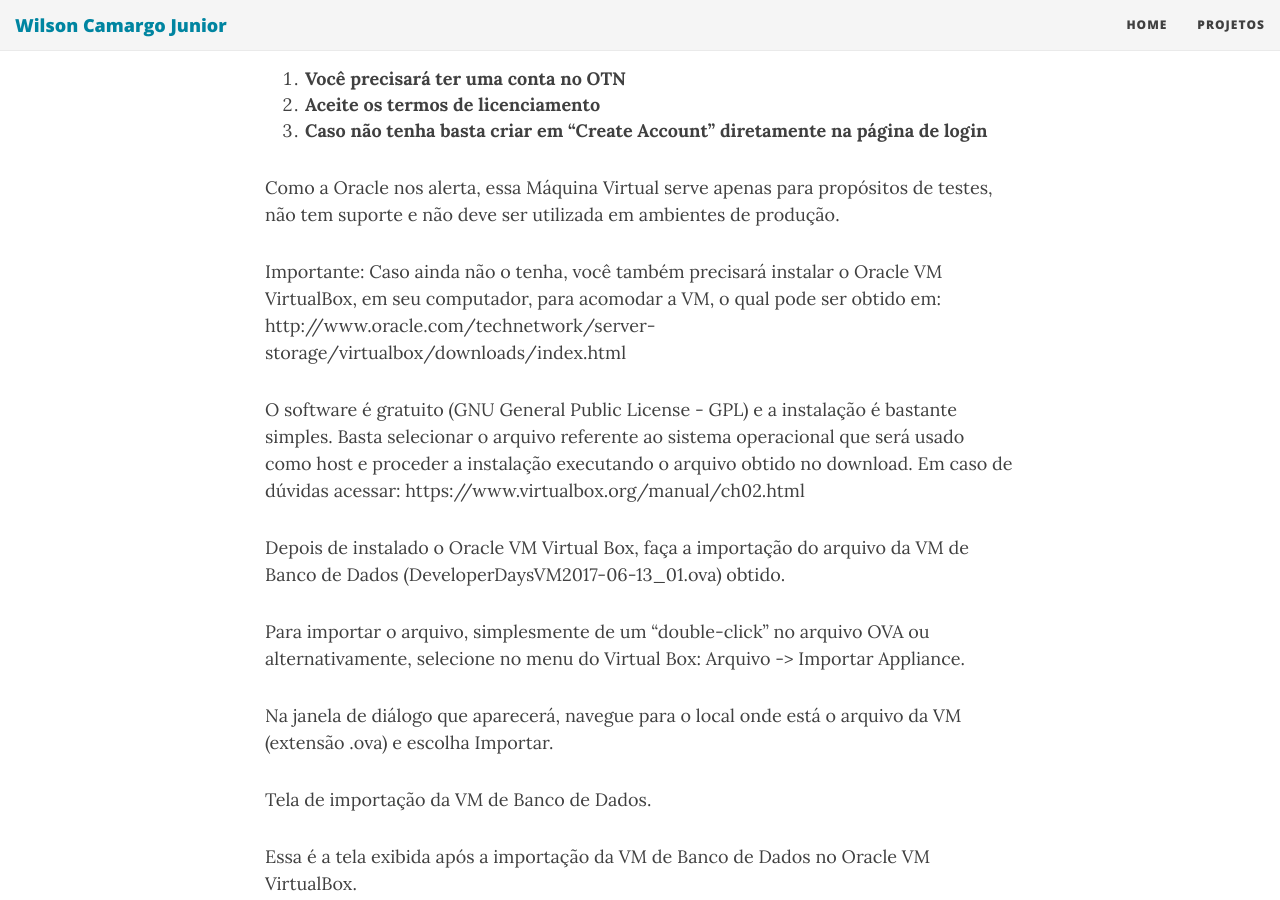
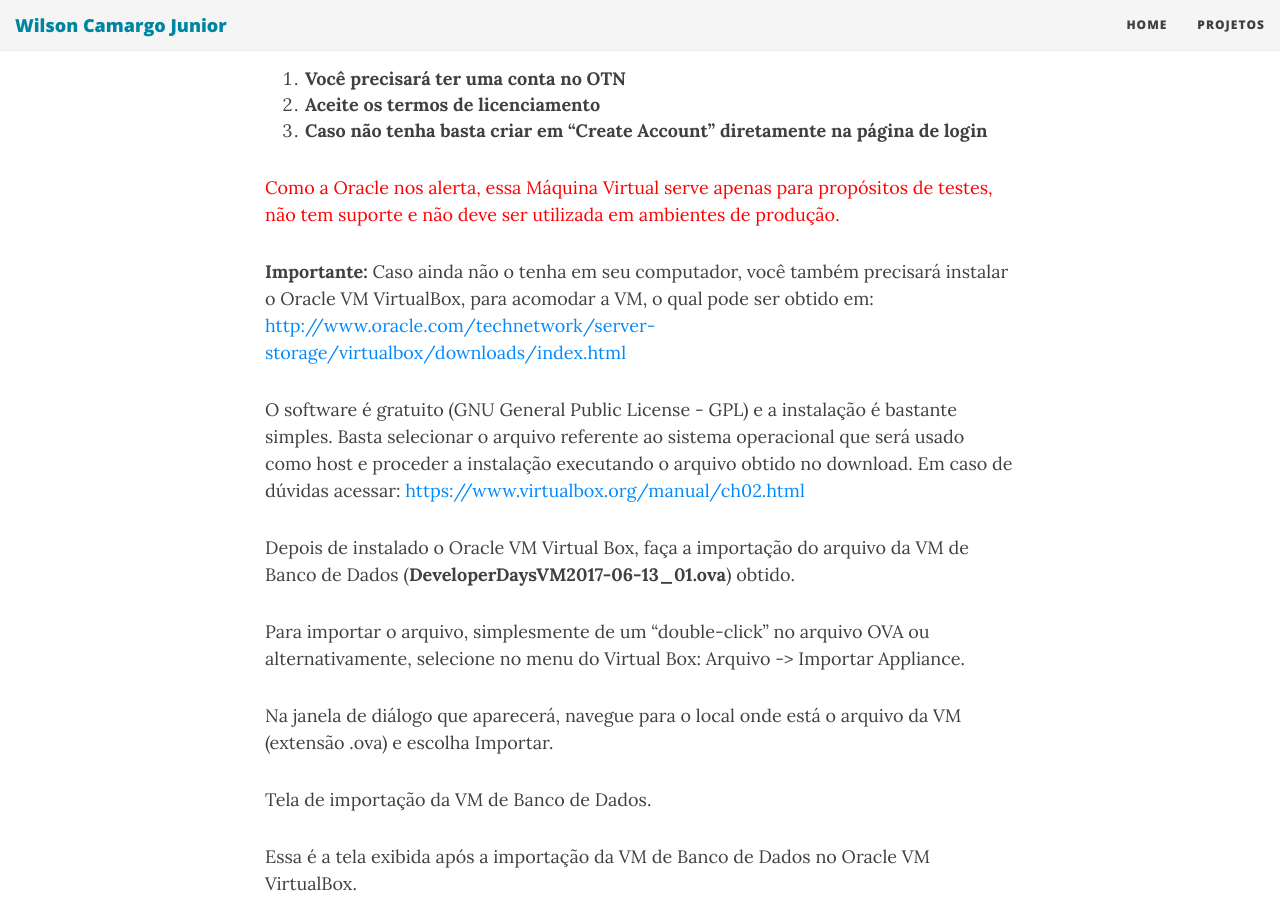
Before and after one commit to wilson-camargo-jr/teste, a Jekyll site: the page built from _posts/2018-06-17-ANN-ORE-P2.md, in a window 1280 px wide and 900 px high, scrolled down 1138 px. Built offline with Jekyll 4.4.1, drawn with Linux system fonts in a browser that asks for light colours; nearby versions of some CDN libraries; some of the changed lines change nothing that is shown.

Commit message:
Update 2018-06-17-ANN-ORE-P2.md

```diff
--- a/_posts/2018-06-17-ANN-ORE-P2.md
+++ b/_posts/2018-06-17-ANN-ORE-P2.md
@@ -21,16 +21,16 @@
 2.	**Aceite os termos de licenciamento**
 3.	**Caso não tenha basta criar em “Create Account” diretamente na página de login**
 
-Como a Oracle nos alerta, essa Máquina Virtual serve apenas para propósitos de testes, não tem suporte e não deve ser utilizada em ambientes de produção.
+<span style="color:red">Como a Oracle nos alerta, essa Máquina Virtual serve apenas para propósitos de testes, não tem suporte e não deve ser utilizada em ambientes de produção.</span>
 
-Importante:
-Caso ainda não o tenha, você também precisará instalar o Oracle VM VirtualBox, em seu computador, para acomodar a VM, o qual pode ser obtido em:
- http://www.oracle.com/technetwork/server-storage/virtualbox/downloads/index.html
+**Importante:**
+Caso ainda não o tenha em seu computador, você também precisará instalar o Oracle VM VirtualBox, para acomodar a VM, o qual pode ser obtido em:
+[http://www.oracle.com/technetwork/server-storage/virtualbox/downloads/index.html](http://www.oracle.com/technetwork/server-storage/virtualbox/downloads/index.html)
 
 O software é gratuito (GNU General Public License - GPL) e a instalação é bastante simples. Basta selecionar o arquivo referente ao sistema operacional que será usado como host e proceder a instalação executando o arquivo obtido no download.  Em caso de dúvidas acessar:
-https://www.virtualbox.org/manual/ch02.html
+[https://www.virtualbox.org/manual/ch02.html](https://www.virtualbox.org/manual/ch02.html)
 
-Depois de instalado o Oracle VM Virtual Box, faça a importação do arquivo da VM de Banco de Dados (DeveloperDaysVM2017-06-13_01.ova) obtido.
+Depois de instalado o Oracle VM Virtual Box, faça a importação do arquivo da VM de Banco de Dados (**DeveloperDaysVM2017-06-13_01.ova**) obtido.
 
 Para importar o arquivo, simplesmente de um “double-click” no arquivo OVA ou alternativamente, selecione no menu do Virtual Box: Arquivo -> Importar Appliance.
 
```
